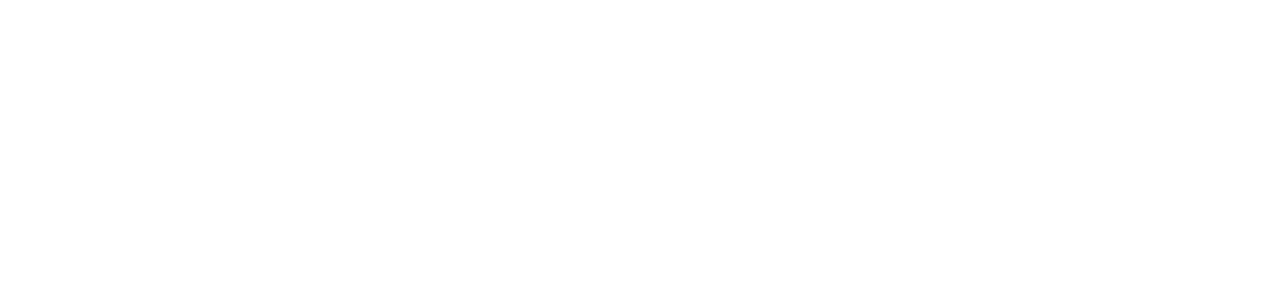
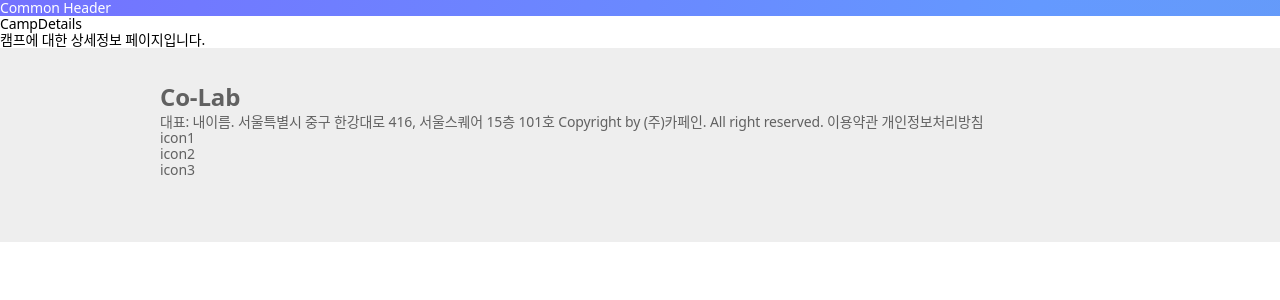
Before and after one commit to TaeWoongKim2/Comento-Clone, a React (Create React App) app: page /Comento-Clone/detail in a window 1280 px wide. Before the commit this address had no page. Shown: the top 300 px of the page. Built offline with nearby package versions, Linux system fonts and the light colour scheme.

Commit message:
feat: 메인 페이지 레이아웃과 이외 공통 레이아웃 생성.
- MainLayout
- CommonLayout

```diff
--- a/src/App.tsx
+++ b/src/App.tsx
@@ -1,13 +1,20 @@
 import React from 'react';
 import { Routes, Route } from 'react-router-dom';
+
+import MainLayout from './commons/layouts/MainLayout';
+import CommonLayout from './commons/layouts/CommonLayout';
 import Home from './pages/Home/Home';
 import CampDetails from './pages/CampDetail/CampDetails';
 
 function App() {
   return (
     <Routes>
-      <Route path="/" element={<Home />} />
-      <Route path="/details" element={<CampDetails />} />
+      <Route element={<MainLayout />}>
+        <Route path="/" element={<Home />} />
+      </Route>
+      <Route element={<CommonLayout />}>
+        <Route path="/detail" element={<CampDetails />} />
+      </Route>
     </Routes>
   );
 }
--- /dev/null
+++ b/src/commons/layouts/CommonLayout.tsx
@@ -0,0 +1,22 @@
+import React from 'react';
+import { Outlet } from 'react-router-dom';
+
+import Footer from './components/Footer';
+
+function CommonLayout() {
+  return (
+    <div>
+      <header>
+        Common Header
+      </header>
+      <main>
+        <Outlet />
+      </main>
+      <footer>
+        <Footer />
+      </footer>
+    </div>
+  );
+}
+
+export default CommonLayout;
--- /dev/null
+++ b/src/commons/layouts/MainLayout.tsx
@@ -0,0 +1,23 @@
+import React from 'react';
+import { Outlet } from 'react-router-dom';
+
+import MainHeader from './components/MainHeader';
+import Footer from './components/Footer';
+
+function MainLayout() {
+  return (
+    <div>
+      <header>
+        <MainHeader />
+      </header>
+      <main>
+        <Outlet />
+      </main>
+      <footer>
+        <Footer />
+      </footer>
+    </div>
+  );
+}
+
+export default MainLayout;
--- /dev/null
+++ b/src/commons/layouts/components/Footer.tsx
@@ -0,0 +1,26 @@
+import React from 'react';
+
+function Footer() {
+  return (
+    <div className="container">
+      <div>
+        <h2>Co-Lab</h2>
+      </div>
+      <div>
+        대표: 내이름. 서울특별시 중구 한강대로 416, 서울스퀘어 15층 101호
+
+        Copyright by (주)카페인. All right reserved.
+        이용약관  개인정보처리방침
+      </div>
+      <div>
+        <ul>
+          <li>icon1</li>
+          <li>icon2</li>
+          <li>icon3</li>
+        </ul>
+      </div>
+    </div>
+  );
+}
+
+export default Footer;
--- /dev/null
+++ b/src/commons/layouts/components/MainHeader.tsx
@@ -0,0 +1,35 @@
+import React from 'react';
+
+function MainHeader() {
+  return (
+    <div className="container">
+      <div className="header__navigation">
+        <span className="header__logo">Co-Lab</span>
+        <nav className="header__navigation">
+          <ul>
+            <li>🧑‍🦲</li>
+          </ul>
+        </nav>
+      </div>
+      <div className="header__combobox">
+        <h1>
+          개발은
+          <br />
+          코랩과 함께
+        </h1>
+        <div>
+          <img
+            src="https://1080motion.com/wp-content/uploads/2018/06/NoImageFound.jpg.png"
+            alt="html"
+            style={{
+              height: '400px',
+              width: '597.51px',
+            }}
+          />
+        </div>
+      </div>
+    </div>
+  );
+}
+
+export default MainHeader;
--- a/src/pages/Home/Home.tsx
+++ b/src/pages/Home/Home.tsx
@@ -2,37 +2,6 @@ import React from 'react';
 
 function Home() {
   return (
-    <>
-      <header>
-        <div className="container">
-          <div className="header__navigation">
-            <span className="header__logo">Co-Lab</span>
-            <nav className="header__navigation">
-              <ul>
-                <li>🧑‍🦲</li>
-              </ul>
-            </nav>
-          </div>
-          <div className="header__combobox">
-            <h1>
-              개발은
-              <br />
-              코랩과 함께
-            </h1>
-            <div>
-              <img
-                src="https://1080motion.com/wp-content/uploads/2018/06/NoImageFound.jpg.png"
-                alt="html"
-                style={{
-                  height: '400px',
-                  width: '597.51px',
-                }}
-              />
-            </div>
-          </div>
-        </div>
-      </header>
-
     <div className="container">
       <section>
         <h2>인기 부트 캠프</h2>
@@ -46,28 +15,6 @@ function Home() {
         <h2>커뮤니티</h2>
       </section>
     </div>
-
-      <footer>
-        <div className="container">
-          <div>
-            <h2>Co-Lab</h2>
-          </div>
-          <div>
-            대표: 내이름. 서울특별시 중구 한강대로 416, 서울스퀘어 15층 101호
-
-            Copyright by (주)카페인. All right reserved.
-            이용약관  개인정보처리방침
-          </div>
-          <div>
-            <ul>
-              <li>icon1</li>
-              <li>icon2</li>
-              <li>icon3</li>
-            </ul>
-          </div>
-        </div>
-      </footer>
-    </>
   );
 }
 
```
Lines whose indentation alone changed are shown as unchanged.
